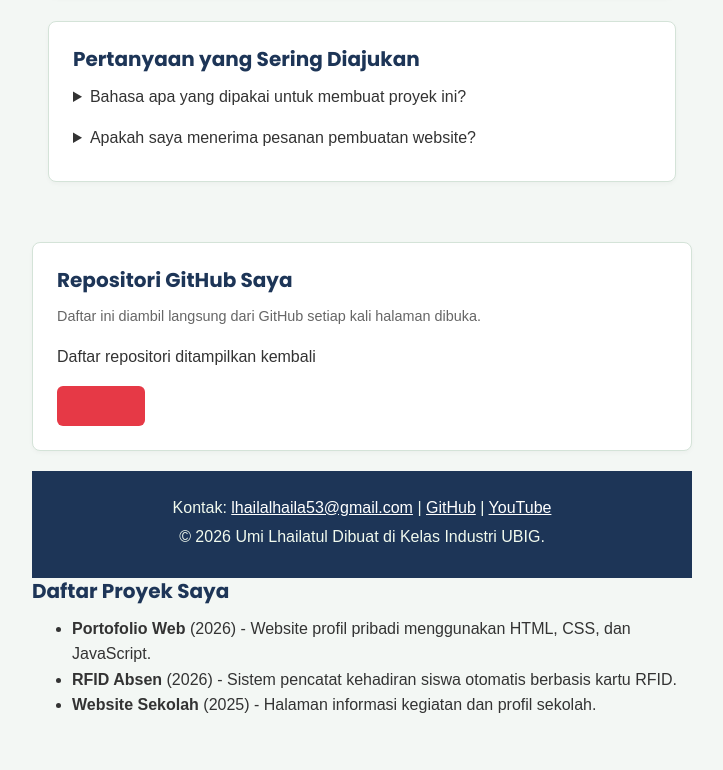
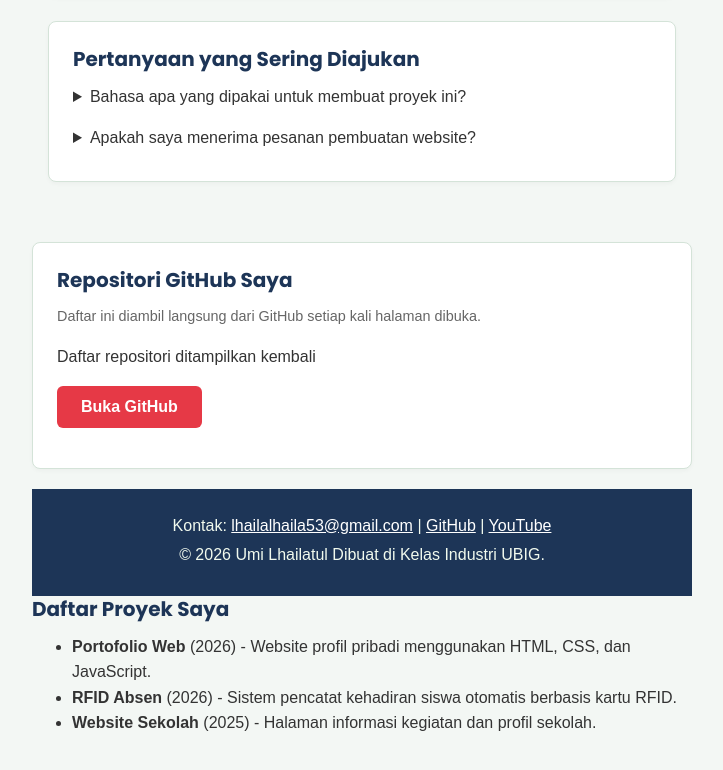
Before and after one commit to Lhailalhaila/tugas-rumah_umi-lhailatul-d.p, a plain HTML site: page proyek.html in a window 1280 px wide. Shown: the part 1096-1866 px from the top of the page, without its empty margins (278-1001 px from the left). Drawn offline with Linux system fonts and the light colour scheme; files that its build step writes are made by us from their sources; no server answers.

Commit message:
feat= memperbaiki kode issue

```diff
--- a/proyek.html
+++ b/proyek.html
@@ -95,10 +95,11 @@
 
     <!-- Tempat status memuat & jumlah repo -->
     <p id="status-repo">Memuat...</p>
-    <button #tombol-repo
-    class="tombol-kecil"
+    <button id="tombol-repo" class="tombol-kecil" onclick="window.open('https://github.com/Lhailalhaila/tugas-rumah_umi-lhailatul-d.p', '_blank')">
+  Buka GitHub
+</button>
 
-    <-- Tempat daftar link repositori muncul -->
+
     <ul id="daftar-repo"></ul>
   </section>
   <script src="latihan.js"></script>
```
